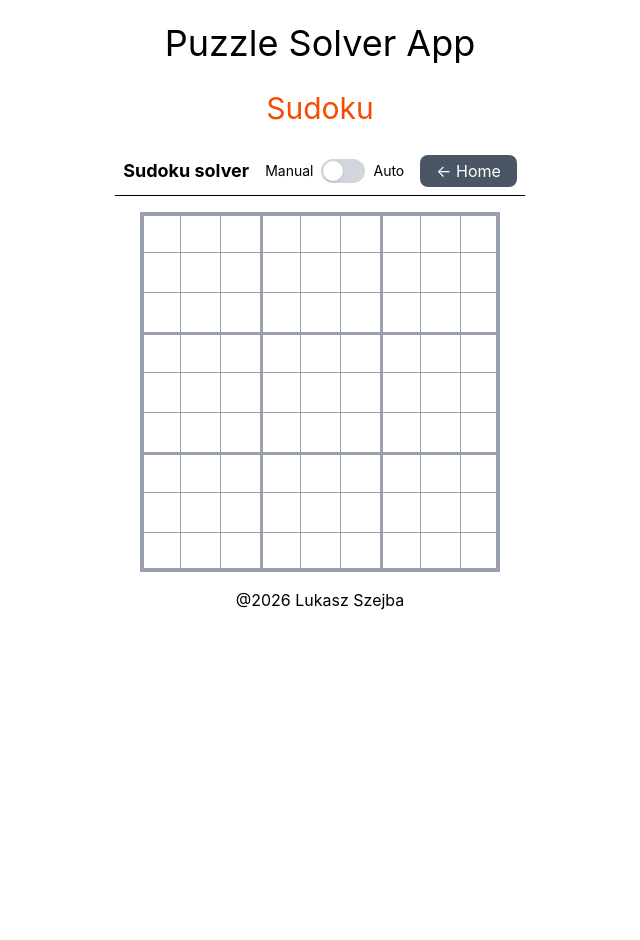
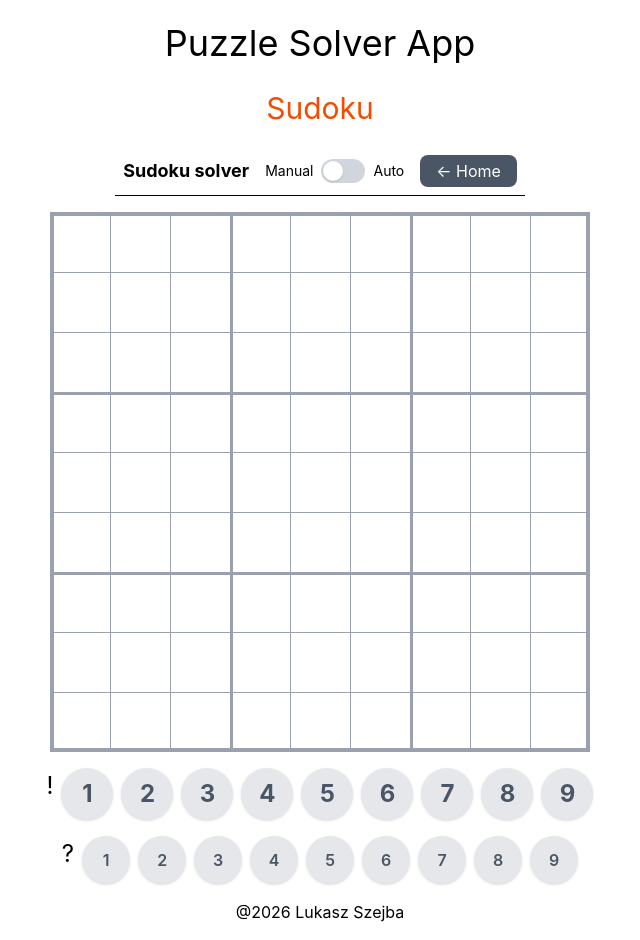
Before and after one commit to lszejba/PuzzleSolverWebApp, a React (Vite) app: page /sudoku in a window 1280 px wide. Shown: the whole page, without its empty margins (320-960 px from the left). Before the commit the page ends 800 px from the top, so only its background shows below. Built offline with nearby package versions, Linux system fonts and the light colour scheme.

Commit message:
Cell selection added. ButtonsRow added.

```diff
--- /dev/null
+++ b/src/components/ButtonsRow.tsx
@@ -0,0 +1,70 @@
+import { useState } from "react";
+
+interface ButtonsRowProps {
+  children: string;
+  type: "main" | "hint";
+  disabled: boolean;
+}
+
+const buttonSizeMap: Record<string, string> = {
+  main: "w-13 h-13 rounded-full font-bold transition text-2xl",
+  hint: "w-12 h-12 rounded-full font-semibold transition text-base",
+};
+
+const buttonPressedMap: Record<string, string> = {
+  main: "bg-orange-800 text-gray-200 shadow-inner",
+  hint: "bg-orange-600 text-gray-300 shadow-inner",
+};
+
+const buttonDefaultMap: Record<string, string> = {
+  main: "bg-orange-200 text-gray-800 hover:bg-gray-300 shadow",
+  hint: "bg-orange-300 text-gray-600 hover:bg-gray-400 shadow",
+};
+
+const buttonDisabled: string = "bg-gray-200 text-gray-600 shadow";
+
+const ButtonsRow = ({
+  children,
+  type = "main",
+  disabled = false,
+}: ButtonsRowProps) => {
+  const [pressedButtons, setPressedButtons] = useState<Set<number>>(new Set());
+
+  const handleButtonPress = (num: number) => {
+    setPressedButtons((prev) => {
+      if (disabled) {
+        return prev;
+      }
+      const next = new Set(prev);
+      next.has(num) ? next.delete(num) : next.add(num);
+      return next;
+    });
+  };
+
+  const getButtonStyle = (num: number): string => {
+    if (disabled) return buttonDisabled;
+    return pressedButtons.has(num)
+      ? buttonPressedMap[type]
+      : buttonDefaultMap[type];
+  };
+
+  return (
+    <div className="flex gap-2">
+      <h3>{children}</h3>
+      {Array.from({ length: 9 }, (_, i) => i + 1).map((num) => {
+        const isPressed = pressedButtons.has(num);
+        return (
+          <button
+            key={num}
+            onClick={() => handleButtonPress(num)}
+            className={`${buttonSizeMap[type]} ${getButtonStyle(num)}`}
+          >
+            {num}
+          </button>
+        );
+      })}
+    </div>
+  );
+};
+
+export default ButtonsRow;
--- a/src/components/Grid.tsx
+++ /dev/null
@@ -1,35 +0,0 @@
-import { useState } from "react";
-
-const Grid = () => {
-  const [cells, setCells] = useState<(number | null)[]>(Array(81).fill(null));
-
-  const getCellBorder = (index: number) => {
-    const row = Math.floor(index / 9);
-    const col = index % 9;
-
-    const borderTop =
-      row === 0 ? "border-t-4" : row % 3 === 0 ? "border-t-3" : "border-t";
-    const borderLeft =
-      col === 0 ? "border-l-4" : col % 3 === 0 ? "border-l-3" : "border-l";
-    const borderBottom = row === 8 ? "border-b-4" : "border-b-0";
-    const borderRight = col === 8 ? "border-r-4" : "border-r-0";
-
-    return `${borderTop} ${borderLeft} ${borderBottom} ${borderRight} border-gray-400`;
-  };
-
-  return (
-    <div className="grid grid-cols-9">
-      {cells.map((cell, index) => (
-        <button
-          key={index}
-          onClick={() => console.log("clicked cell", index)}
-          className={`w-10 h-10 flex items-center justify-center cursor-pointer hover:bg-blue-100 ${getCellBorder(index)}`}
-        >
-          {cell}
-        </button>
-      ))}
-    </div>
-  );
-};
-
-export default Grid;
--- /dev/null
+++ b/src/components/SudokuGrid.tsx
@@ -0,0 +1,67 @@
+import { useState } from "react";
+import ButtonsRow from "./ButtonsRow";
+
+interface CellProps {
+  index: number;
+  cell: number | null;
+  selectedIndex: number;
+  setSelectedIndex: (newIndex: number) => void;
+}
+
+const Cell = ({ index, cell, selectedIndex, setSelectedIndex }: CellProps) => {
+  const getCellBorder = (index: number) => {
+    const row = Math.floor(index / 9);
+    const col = index % 9;
+
+    const borderTop =
+      row === 0 ? "border-t-4" : row % 3 === 0 ? "border-t-3" : "border-t";
+    const borderLeft =
+      col === 0 ? "border-l-4" : col % 3 === 0 ? "border-l-3" : "border-l";
+    const borderBottom = row === 8 ? "border-b-4" : "border-b-0";
+    const borderRight = col === 8 ? "border-r-4" : "border-r-0";
+
+    return `${borderTop} ${borderLeft} ${borderBottom} ${borderRight} border-gray-400`;
+  };
+
+  const handleButtonPress = () => {
+    if (selectedIndex === -1) {
+      setSelectedIndex(index);
+    } else if (selectedIndex === index) {
+      setSelectedIndex(-1);
+    }
+  };
+
+  return (
+    <button
+      key={index}
+      onClick={() => handleButtonPress()}
+      className={`w-15 h-15 flex items-center justify-center cursor-pointer hover: ${index === selectedIndex ? "bg-blue-100" : "bg-transparent"} ${getCellBorder(index)}`}
+    >
+      {cell}
+    </button>
+  );
+};
+
+const SudokuGrid = () => {
+  const [cells, setCells] = useState<(number | null)[]>(Array(81).fill(null));
+  const [selectedIndex, setSelectedIndex] = useState(-1);
+
+  return (
+    <>
+      <div className="grid grid-cols-9">
+        {cells.map((cell, index) => (
+          <Cell
+            index={index}
+            cell={cell}
+            selectedIndex={selectedIndex}
+            setSelectedIndex={setSelectedIndex}
+          />
+        ))}
+      </div>
+      <ButtonsRow children="!" type="main" disabled={selectedIndex === -1} />
+      <ButtonsRow children="?" type="hint" disabled={selectedIndex === -1} />
+    </>
+  );
+};
+
+export default SudokuGrid;
--- a/src/pages/SudokuPage.tsx
+++ b/src/pages/SudokuPage.tsx
@@ -1,14 +1,14 @@
-import { useNavigate } from "react-router-dom";
+//import { useNavigate } from "react-router-dom";
 import ControlHeader from "../components/ControlHeader";
-import Grid from "../components/Grid";
+import SudokuGrid from "../components/SudokuGrid";
 
 function SudokuPage() {
-  const navigate = useNavigate();
+  //const navigate = useNavigate();
   return (
     <div className="flex flex-col justify-center items-center gap-4">
       <h2 className="text-orange-600">Sudoku</h2>
       <ControlHeader children="Sudoku solver" />
-      <Grid />
+      <SudokuGrid />
     </div>
   );
 }
```
